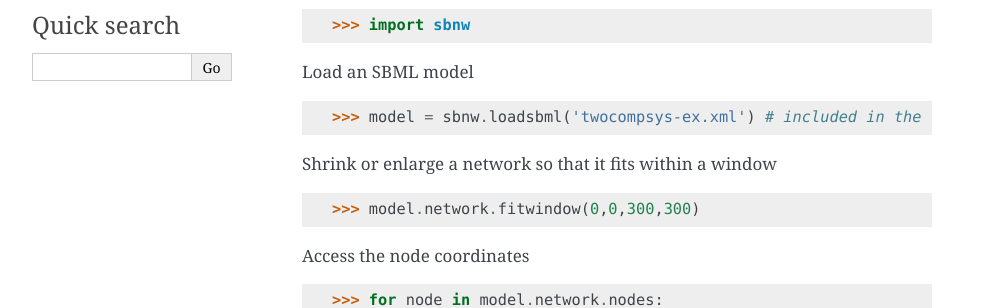
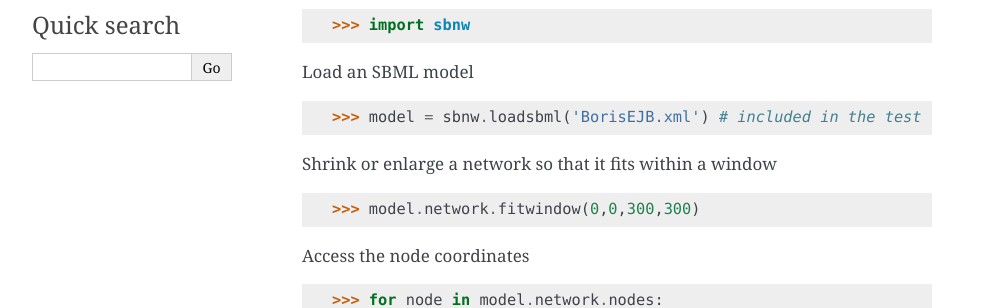
Before and after one commit to 0u812/sbnw, a Sphinx documentation site: the page built from graphfab/sphinx/source/index.rst, in a window 1280 px wide. Shown: the part 216-524 px from the top of the page, without its empty margins (148-1140 px from the left). Built offline with Sphinx 7.4.7, drawn with Linux system fonts in a browser that asks for light colours.

Commit message:
update doc examples

```diff
--- a/graphfab/sphinx/source/index.rst
+++ b/graphfab/sphinx/source/index.rst
@@ -13,7 +13,7 @@ Example 1: Basic Usage
 
    Load an SBML model
 
-   >>> model = sbnw.loadsbml('twocompsys-ex.xml') # included in the test cases
+   >>> model = sbnw.loadsbml('BorisEJB.xml') # included in the test cases
 
    Shrink or enlarge a network so that it fits within a window
 
```
